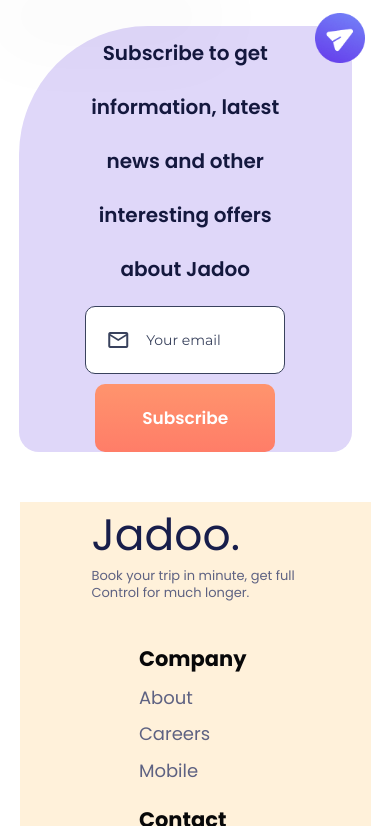
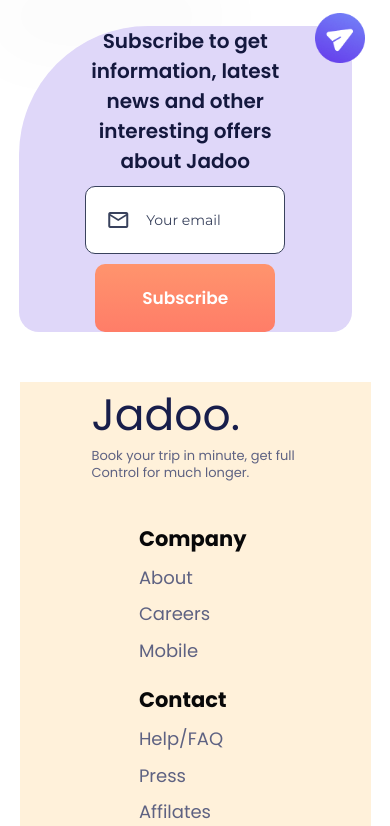
Before and after one commit to Magdana/FinalProjectFrontEndDev, a plain HTML site: page index.html in a window 390 px wide. Shown: the part 5983-6809 px from the top of the page. Drawn offline with nearby package versions, Linux system fonts and the light colour scheme; a web font is replaced by a local one.

Commit message:
fix subscribe section bugs

```diff
--- a/styles/style.css
+++ b/styles/style.css
@@ -1129,7 +1129,7 @@ button i:hover {
   opacity: 0.2px;
   background-color: var(--subscribe--title-bakcground-color);
   position: relative;
-  z-index: -5;
+  z-index: 1;
 }
 .subscribe__title__container h3 {
   font-family: var(--poppins-font-family);
@@ -1292,6 +1292,9 @@ button i:hover {
   .email-info {
     max-width: 200px;
   }
+  .subscribe__title__container h3 {
+    line-height: 30px;
+  }
 }
 footer {
   display: flex;
```
